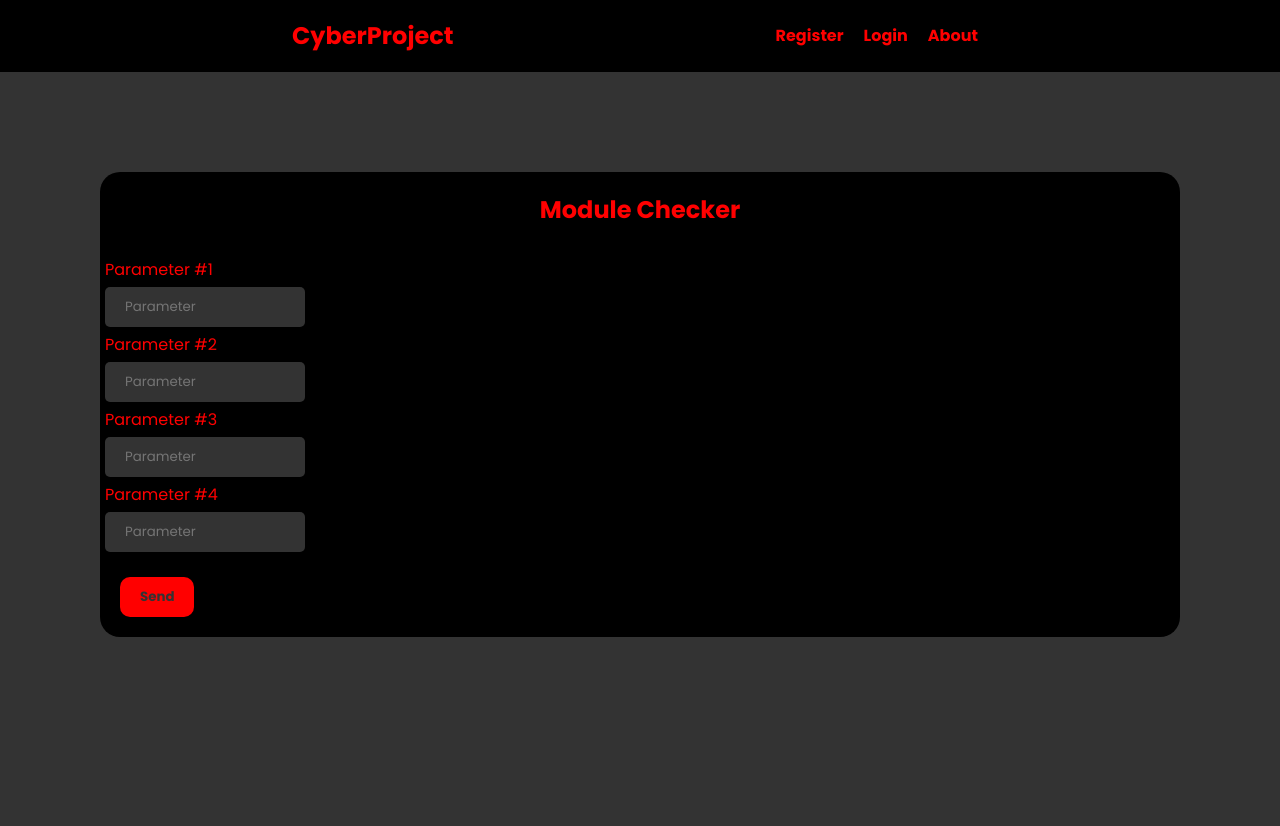
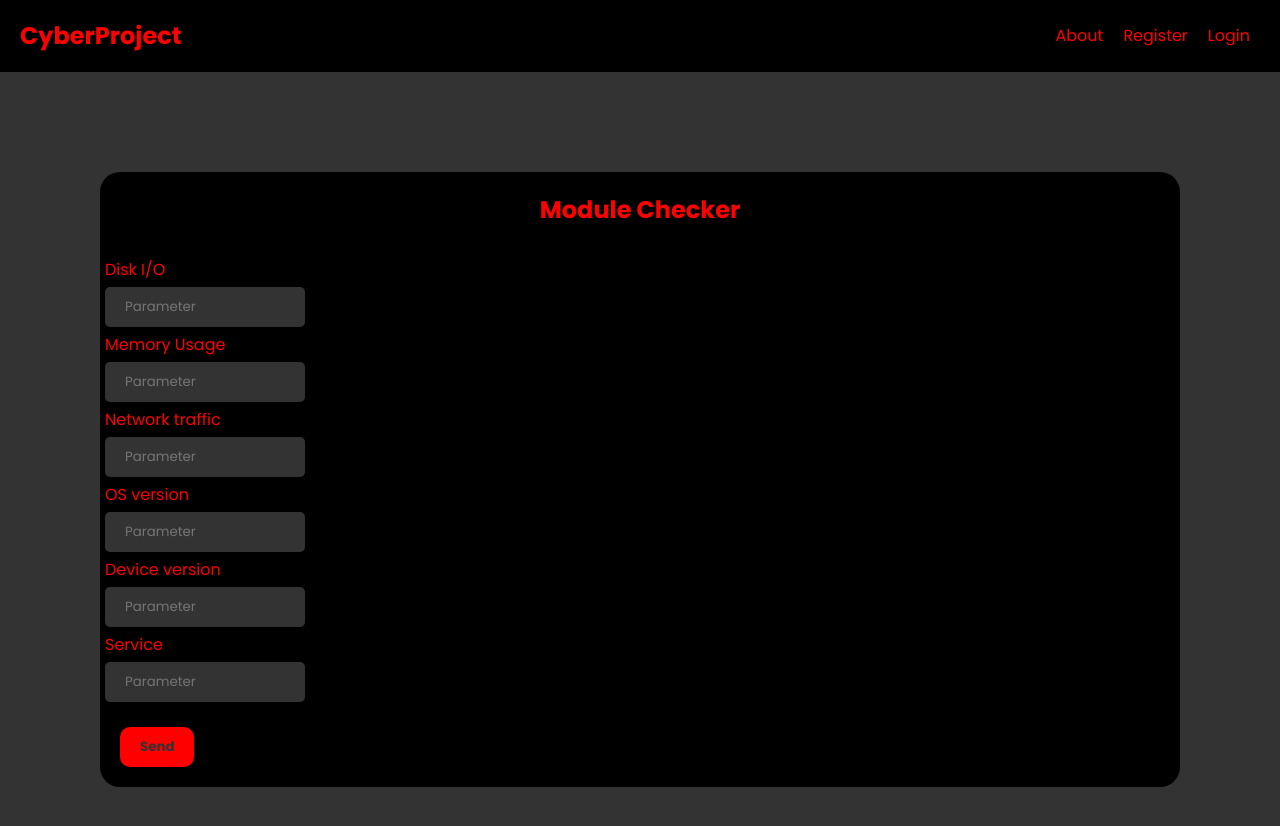
Before and after one commit to JonathanYesh279/cyber-project, a React (Create React App) app: page / in a window 1280 px wide. Shown: the top 826 px of the page. Before the commit the page ends 800 px from the top, so only its background shows below. Built offline with nearby package versions, Linux system fonts and the light colour scheme.

Commit message:
adding modules

```diff
--- a/src/App.js
+++ b/src/App.js
@@ -1,8 +1,10 @@
 import './index.css';
-import Header from './components/Header';
-import About from './components/About';
-import Login from './components/Login';
-import Register from './components/Register';
+import { BrowserRouter as Router, Route, Routes } from 'react-router-dom';
+import Navbar from './components/Navbar';
+import HomePage from './components/HomePage';
+import AboutPage from './components/AboutPage';
+import RegisterPage from './components/RegisterPage';
+import LoginPage from './components/LoginPage';
 import ModuleChecker from './components/ModuleChecker';
 import Parameter from './components/Parameter';
 import Button from './components/shared/Button';
@@ -10,22 +12,18 @@ import Button from './components/shared/Button';
 
 
 function App() {
-    const number = 1
-    return (
-        <div className='App'>
-        <Header>
-          <Register />
-          <Login />
-          <About />
-        </Header>
-        <ModuleChecker>
-          <Parameter />
-          <Parameter />
-          <Parameter />
-          <Parameter />
-          <Button />
-        </ModuleChecker>
-        </div>
+  return (
+    <Router>
+      <div className='App'>
+        <Navbar />
+        <Routes>
+          <Route path='/' element={<HomePage />} />
+          <Route path='/about' exact element={<AboutPage />} />
+          <Route path='/register' exact element={<RegisterPage />} />
+          <Route path='/login' exact element={<LoginPage />} />
+        </Routes>
+      </div>
+    </Router>
     );
   }
 
--- a/src/components/About.jsx
+++ /dev/null
@@ -1,11 +0,0 @@
-
-
-function About() {
-  return (
-    <li className="nav-link">
-      About
-    </li>
-  )
-}
-
-export default About
--- /dev/null
+++ b/src/components/AboutPage.jsx
@@ -0,0 +1,13 @@
+import React from 'react'
+import { Link } from 'react-router-dom';
+
+function AboutPage() {
+  return (
+    <div>
+      <h2>About</h2>
+      <p> <Link to="/">Back to Home</Link></p>
+    </div>
+  )
+}
+
+export default AboutPage
--- a/src/components/Header.jsx
+++ /dev/null
@@ -1,22 +0,0 @@
-import PropTypes from 'prop-types'
-import '../index.css'
-
-
-function Header({ children }) {
-
-  return (
-    <header>
-      <div className="header">
-        <h2>CyberProject</h2>
-        <ul className='nav-links'>{children}</ul>
-      </div>
-    </header>
-  )
-}
-
-
-Header.propTypes = {
-  children: PropTypes.node
-}
-
-export default Header
--- /dev/null
+++ b/src/components/HomePage.jsx
@@ -0,0 +1,22 @@
+import ModuleChecker from "./ModuleChecker";
+import Parameter from "./Parameter";
+import Button from "./shared/Button";
+
+
+function HomePage() {
+  return (
+    <div>
+      <ModuleChecker>
+        <Parameter label='Disk I/O' />
+        <Parameter label='Memory Usage' />
+        <Parameter label='Network traffic' />
+        <Parameter label='OS version' />
+        <Parameter label='Device version'/>
+        <Parameter label='Service'/>
+        <Button />
+      </ModuleChecker>
+    </div>
+  );
+}
+
+export default HomePage
--- a/src/components/Login.jsx
+++ /dev/null
@@ -1,11 +0,0 @@
-
-
-function Login() {
-  return (
-    <li className="nav-link">
-      Login
-    </li>
-  )
-}
-
-export default Login
--- /dev/null
+++ b/src/components/LoginPage.jsx
@@ -0,0 +1,12 @@
+import React from 'react'
+import { Link } from 'react-router-dom';
+
+function LoginPage() {
+  return (
+    <div>
+      Login
+    </div>
+  )
+}
+
+export default LoginPage
--- /dev/null
+++ b/src/components/Navbar.jsx
@@ -0,0 +1,21 @@
+import '../index.css'
+import { Link } from 'react-router-dom';
+
+
+function Navbar() {
+  return (
+    <nav>
+      <div className="navbar">
+        <h2><Link to='/'>CyberProject</Link></h2>
+        <ul className='nav-links'>
+            <li className='nav-link'><Link to='/about'>About</Link></li>
+            <li className='nav-link'><Link to='/register'>Register</Link></li>
+            <li className='nav-link'><Link to='/Login'>Login</Link></li>
+        </ul>
+      </div>
+    </nav>
+  )
+}
+
+
+export default Navbar
--- a/src/components/Parameter.jsx
+++ b/src/components/Parameter.jsx
@@ -1,7 +1,7 @@
 import React from 'react';
 import { useState } from 'react';
 
-function Parameter({ number }) {
+function Parameter({ label }) {
   const [inputValue, setInputValue] = useState();
 
   const handleInputChange = (e) => {
@@ -10,12 +10,12 @@ function Parameter({ number }) {
 
   return (
     <div className='parameter'>
-      <label htmlFor={`param-${number}`}>Parameter #{number}</label>
+      <label>{label}</label>
       <input
         className='input-parameter'
         type='text'
-        id={`param-${number}`}
         placeholder='Parameter'
+        value={inputValue}
         onChange={handleInputChange}
       />
     </div>
--- /dev/null
+++ b/src/components/RegisterPage.jsx
@@ -0,0 +1,12 @@
+import React from 'react'
+
+
+function RegisterPage() {
+  return (
+    <div>
+      RegisterPage
+    </div>
+  )
+}
+
+export default RegisterPage
--- a/src/components/shared/Button.jsx
+++ b/src/components/shared/Button.jsx
@@ -1,16 +1,16 @@
 
 
-function Button() {
+function Button({ onClick }) {
   const handleClick = (e) => {
-    e.preventDefault()
-  }
+    e.preventDefault();
+    onClick()
+  };
 
   return (
-    <button className="btn"
-      onClick={handleClick}>
+    <button className='btn' onClick={handleClick}>
       Send
     </button>
-  )
+  );
 }
 
 export default Button
--- a/src/index.css
+++ b/src/index.css
@@ -13,15 +13,36 @@ body {
   background-color: #333;
 }
 
-.header {
+.navbar {
   display: flex;
-  justify-content:space-evenly;
+  width: 100%;
   align-items: center;
   background-color: black;
   color: red;
   padding: 0 20px;
   line-height: 3;
+}
 
+.navbar a {
+  color: red;
+}
+
+.nav-links {
+  width: 100%;
+  display: flex;
+  justify-content: flex-end;
+}
+
+.nav-link {
+  margin: 10px;
+}
+
+.nav-link a {
+  color: red;
+}
+
+.nav-link a:hover {
+  border-bottom: 2px solid red;
 }
 
 .btn {
@@ -39,22 +60,6 @@ body {
   background-color: rgb(248, 52, 52);
 }
 
-.nav-links {
-  display: flex;
-}
-
-.nav-link {
-  display: flex;
-  flex-direction: column;
-  margin:10px;
-  color: red;
-  font-weight: 700;
-  cursor: pointer;
-}
-
-  li:hover{
-   border-bottom: 2px solid red;
-}
 
 .module-checker {
   background-color: black;
@@ -82,7 +87,7 @@ body {
   padding: 10px 20px;
   border-radius: 5px;
   background-color: #333;
-  color: #fff;
+  color: red;
   margin: 5px;
   border:none;
 }
```
